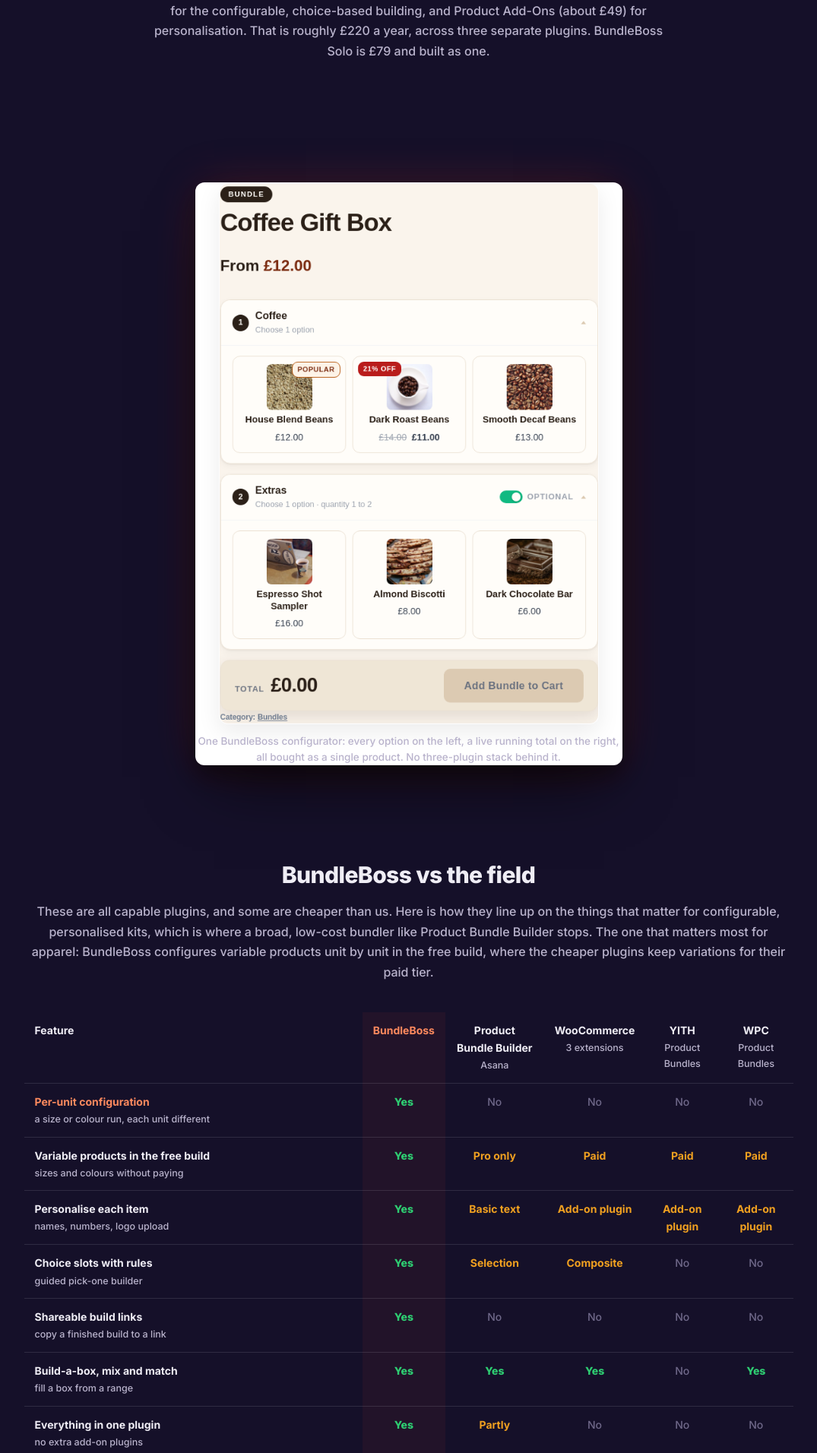
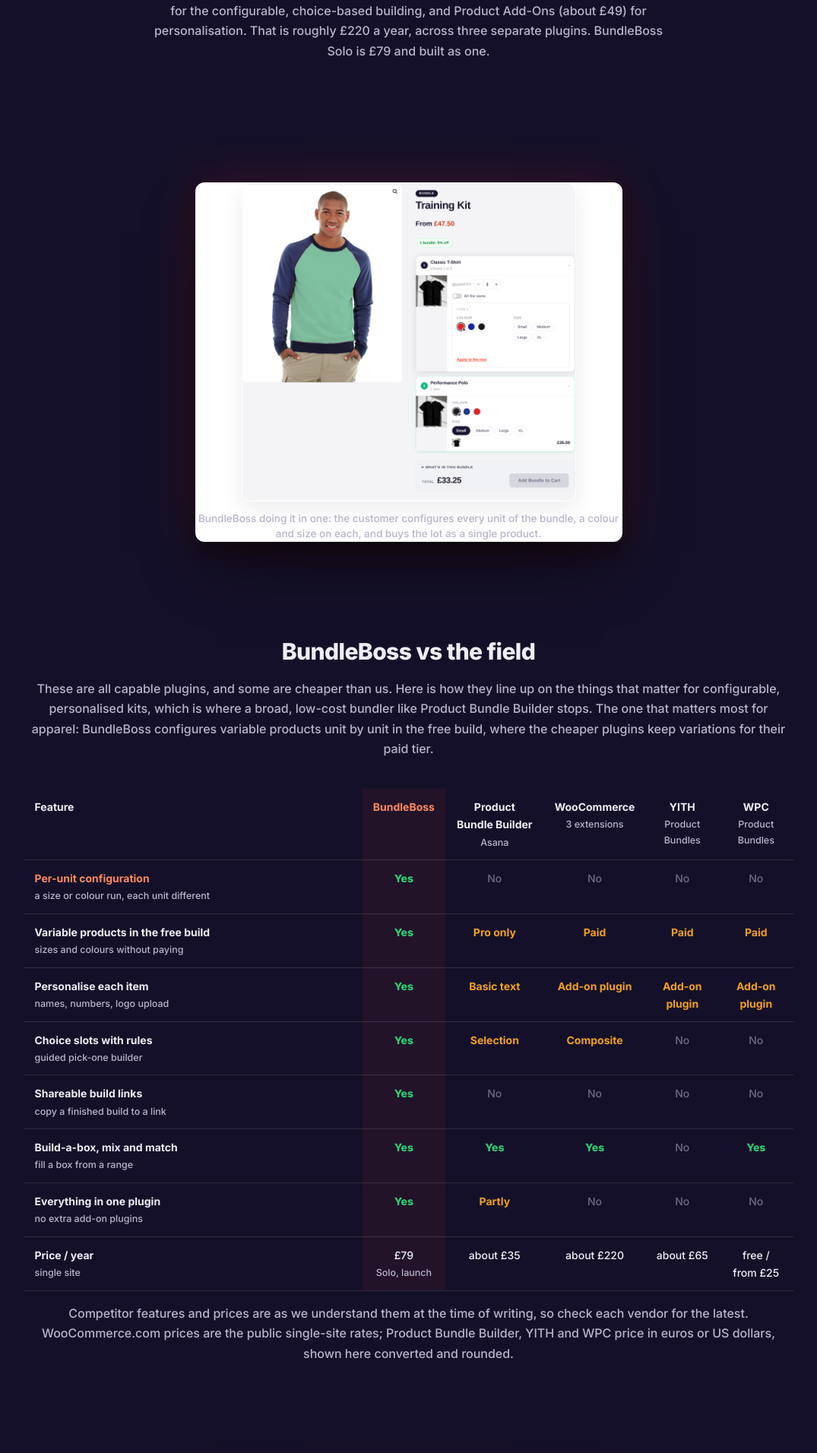
Before and after one commit to BundleBoss/website, a Jekyll site: the page composite-products-alternative/index.html, which Jekyll copies as it is, in a window 1280 px wide. Shown: the part 1166-3078 px from the top of the page at 76% size, without its empty margins (95-1170 px from the left). Built offline with Jekyll 4.4.1, drawn with Linux system fonts in a browser that asks for light colours; some of the changed text lies outside the part shown.

Commit message:
comparison: real-image listing shots (downscaled, smaller display) + broaden close to simple and complex in one plugin

```diff
--- a/composite-products-alternative/index.html
+++ b/composite-products-alternative/index.html
@@ -31,7 +31,7 @@
   .compare td:nth-child(2), .compare thead th:nth-child(2) { background: rgba(253, 71, 48, 0.06); }
   .compare thead th:nth-child(2) { color: var(--coral2, #d4381f); }
   .shot { margin: 8px auto; }
-  .shot img { display: block; width: 100%; max-width: 500px; margin: 0 auto; border: 1px solid var(--line); border-radius: 12px; box-shadow: 0 10px 30px rgba(0,0,0,.08); }
+  .shot img { display: block; width: 100%; max-width: 440px; margin: 0 auto; border: 1px solid var(--line); border-radius: 12px; box-shadow: 0 10px 30px rgba(0,0,0,.08); }
   .shot figcaption { text-align: center; color: var(--muted); font-size: 13.5px; line-height: 1.5; margin: 12px auto 0; max-width: 560px; }
 </style>
 </head>
@@ -75,8 +75,8 @@
 
 <section class="wrap narrow">
   <figure class="shot">
-    <img src="/docs/img/storefront-configurator.png" alt="A BundleBoss configurator on the storefront: product choices on the left, a live running total on the right" loading="lazy">
-    <figcaption>One BundleBoss configurator: every option on the left, a live running total on the right, all bought as a single product. No three-plugin stack behind it.</figcaption>
+    <img src="/docs/img/compare-perunit.png" alt="A bundle where the customer sets a colour and size on each unit, bought as one product" loading="lazy">
+    <figcaption>BundleBoss doing it in one: the customer configures every unit of the bundle, a colour and size on each, and buys the lot as a single product.</figcaption>
   </figure>
 </section>
 
@@ -168,15 +168,15 @@
 
 <section class="wrap narrow">
   <figure class="shot">
-    <img src="/docs/img/gallery-unit-stacked.png" alt="Three units of a bundle item, each with its own colour and size picker" loading="lazy">
-    <figcaption>Per-unit configuration: a different colour and size on each unit, all in one cart line. The thing the cheaper bundlers keep for their paid tier, or do not do at all.</figcaption>
+    <img src="/docs/img/compare-grid.png" alt="A size run as a grid of colour tiles with a quantity for each size" loading="lazy">
+    <figcaption>Need a whole run? Tap a colour, type how many of each size, and check out as one line. The same per-unit power, scaled up.</figcaption>
   </figure>
 </section>
 
 <section class="wrap narrow">
   <h2 class="section-title">Why one plugin matters</h2>
   <p class="section-sub">The one that matters most for apparel and kit: BundleBoss personalises every unit on its own, a different name and number on each shirt, configured and bought as a single line. The three-plugin stack is not built to do that even side by side.</p>
-  <p class="section-sub" style="margin-top:12px">The official extensions are good and well supported. If you only need one piece, they are a fine choice. BundleBoss is for when you want the whole configure-and-personalise flow as a single, cheaper thing.</p>
+  <p class="section-sub" style="margin-top:12px">BundleBoss does the whole range in one plugin. A plain fixed pack takes about two minutes; the same plugin handles configurable, per-unit, personalised builds when you need them. So you never bolt on a second or third plugin, and never migrate to a heavier tool as you grow. The official extensions are each good at their one piece. BundleBoss is the one that covers the lot.</p>
   <div style="text-align:center;margin-top:14px">
     <a class="btn btn-primary" href="https://wordpress.org/plugins/bundle-boss/">Get BundleBoss free</a>
     <a class="btn btn-ghost" href="/docs/">Read the docs</a>
```
Also changed, not shown: docs/img/compare-grid.png (added), docs/img/compare-perunit.png (added).
